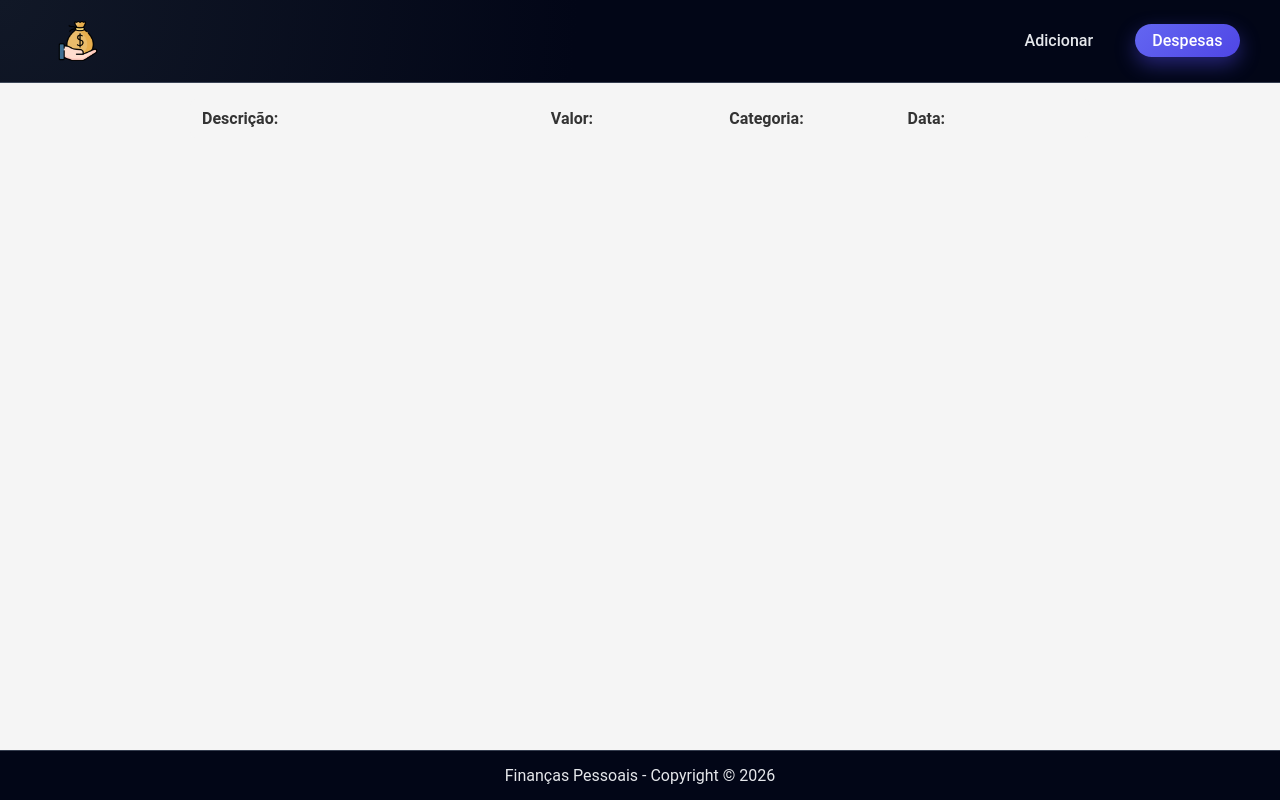
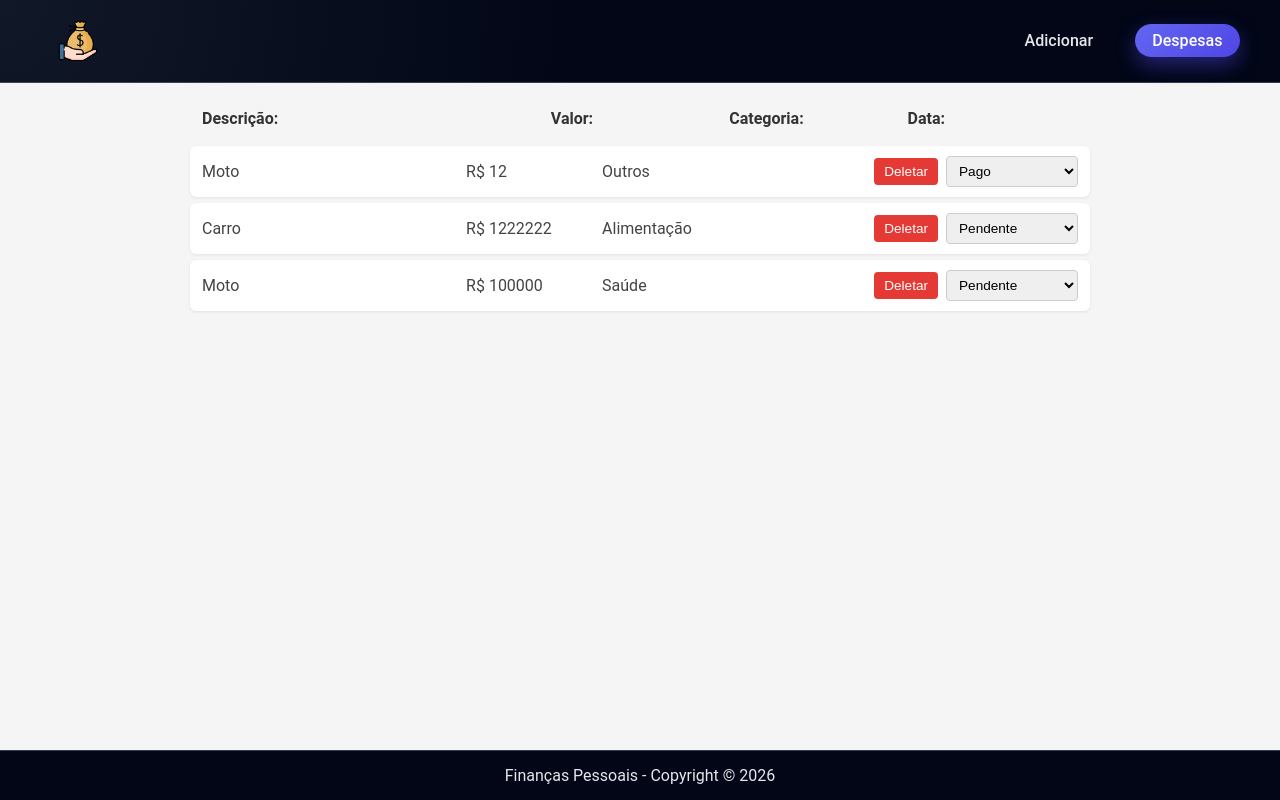
Before and after one commit to TaalesPorjanDev/projeto-financas, a Vue app: page /despesas in a window 1280 px wide. Built offline with nearby package versions, Linux system fonts and the light colour scheme; data requests are answered from the project's data file.

Commit message:
REFACTOR: Implementação do PINIA no projeto , foi refatorado a função de getDespesas , colocado tudo dentro da store do pinia para uma melhor organização !

```diff
--- a/db/db.json
+++ b/db/db.json
@@ -1,5 +1,30 @@
 {
-  "despesas": [],
+  "despesas": [
+    {
+      "id": "e83f",
+      "descricao": "Moto",
+      "valor": 12,
+      "categoria": "Outros",
+      "data": "2026-02-24",
+      "status": "Pago"
+    },
+    {
+      "id": "c29f",
+      "descricao": "Carro",
+      "valor": 1222222,
+      "categoria": "Alimentação",
+      "data": "2026-02-24",
+      "status": "Pendente"
+    },
+    {
+      "id": "5f69",
+      "descricao": "Moto",
+      "valor": 100000,
+      "categoria": "Saúde",
+      "data": "2026-02-25",
+      "status": "Pendente"
+    }
+  ],
   "categorias": [
     "Alimentação",
     "Transporte",
--- a/package.json
+++ b/package.json
@@ -11,6 +11,7 @@
   },
   "dependencies": {
     "json-server": "^1.0.0-beta.9",
+    "pinia": "^3.0.4",
     "vue": "^3.5.28",
     "vue-router": "^5.0.2"
   },
--- a/src/components/Despesas.vue
+++ b/src/components/Despesas.vue
@@ -8,7 +8,7 @@
     <div>Categoria:</div>
     <div>Data:</div>
   </div>
-  <div v-for="despesa in todasDespesas" :key="despesa.id">
+  <div v-for="despesa in despesas.despesas" :key="despesa.id">
     <p>{{ despesa.descricao }}</p>
     <p>R$ {{ despesa.valor }}</p>
     <p>{{ despesa.categoria }}</p>
@@ -25,19 +25,11 @@
 <script setup>
 import Message from './Message.vue';
 import { ref, onMounted } from 'vue';
+import { useDespesasStore } from '@/stores/despesas';
 
 const msg = ref('');
-const todasDespesas = ref([]);
+const despesas = useDespesasStore()
 
-async function getDespesas() {
-  const req = await fetch('http://localhost:5000/despesas');
-  const data = await req.json();
-
-  todasDespesas.value = data.map((despesa) => ({
-    ...despesa,
-    status: despesa.status || 'Selecione',
-  }));
-}
 
 async function deletarDespesa(id) {
   const req = await fetch(`http://localhost:5000/despesas/${id}`, {
@@ -56,7 +48,7 @@ async function deletarDespesa(id) {
 
   // limpar os campos
 
-  getDespesas();
+  despesas.getDespesas()
 }
 
 async function updateDespesas(event, despesa) {
@@ -88,11 +80,11 @@ async function updateDespesas(event, despesa) {
   }, 3000);
 
   // limpar os campos
-  getDespesas();
+  despesas.getDespesas()
 }
 
 onMounted(() => {
-  getDespesas();
+  despesas.getDespesas()
 });
 </script>
 
--- a/src/main.js
+++ b/src/main.js
@@ -1,9 +1,12 @@
 import { createApp } from 'vue'
+import { createPinia } from 'pinia'
 import App from './App.vue'
 import router from './router'
 
 const app = createApp(App)
+const pinia = createPinia()
 
+app.use(pinia)
 app.use(router)
 
 app.mount('#app')
--- /dev/null
+++ b/src/stores/despesas.js
@@ -0,0 +1,28 @@
+import { defineStore } from 'pinia'
+
+export const useDespesasStore = defineStore('despesas', {
+    state: () => ({
+        // aqui vão seus dados (refs)
+        despesas: []
+    }),
+
+    getters: {
+        // aqui vão os valores calculados ( opcional por inquanto )
+    },
+
+    actions: {
+        async getDespesas() {
+            const req = await fetch('http://localhost:5000/despesas')
+            const data = await req.json()
+
+
+            this.despesas = data.map((despesa) => ({
+                ...despesa,
+                status: despesa.status || 'Selecione'
+            }))
+        }
+
+    }
+
+
+})
```
Also changed, not shown: 1 other file (tests, documents, lock files or other folders).
